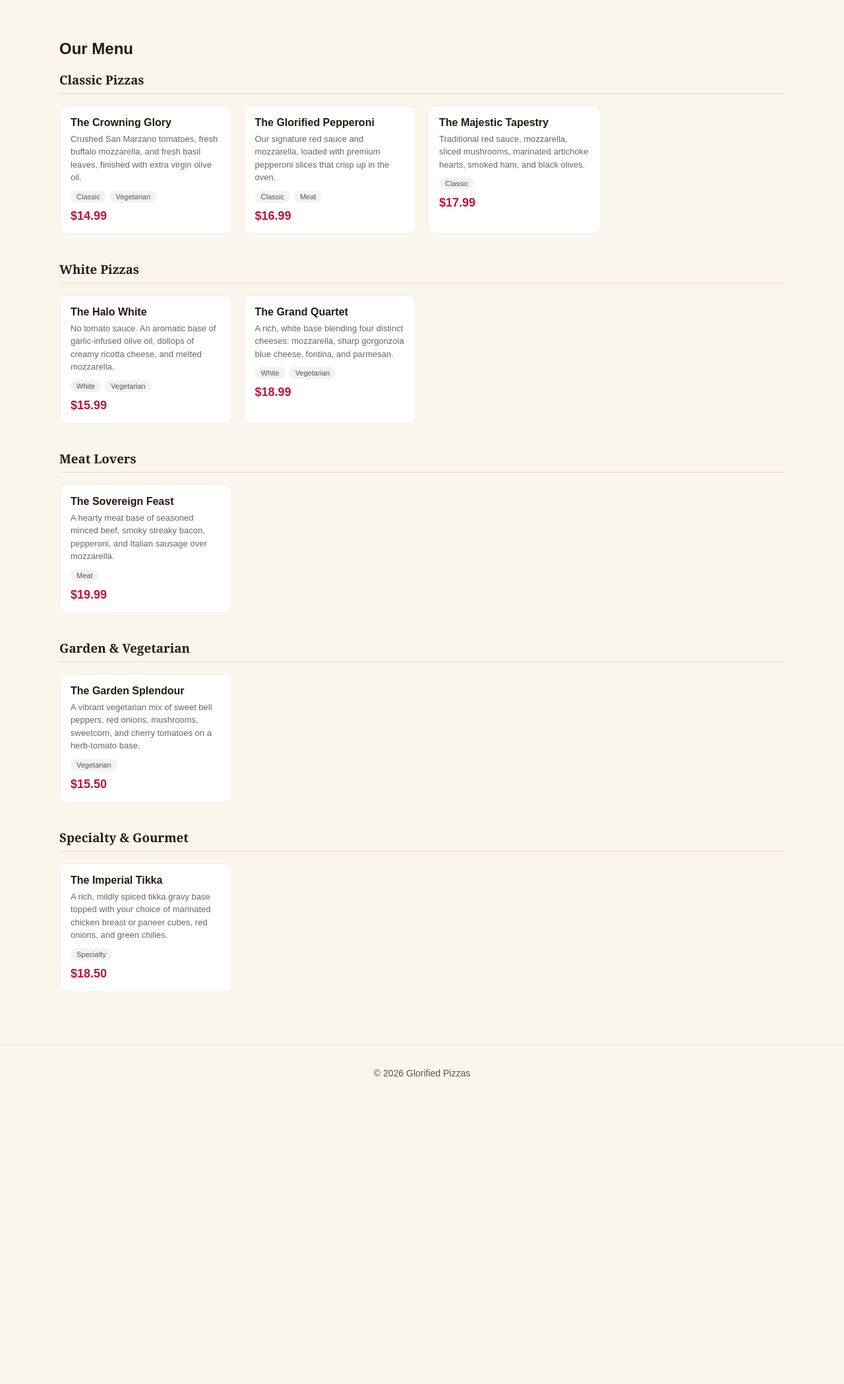
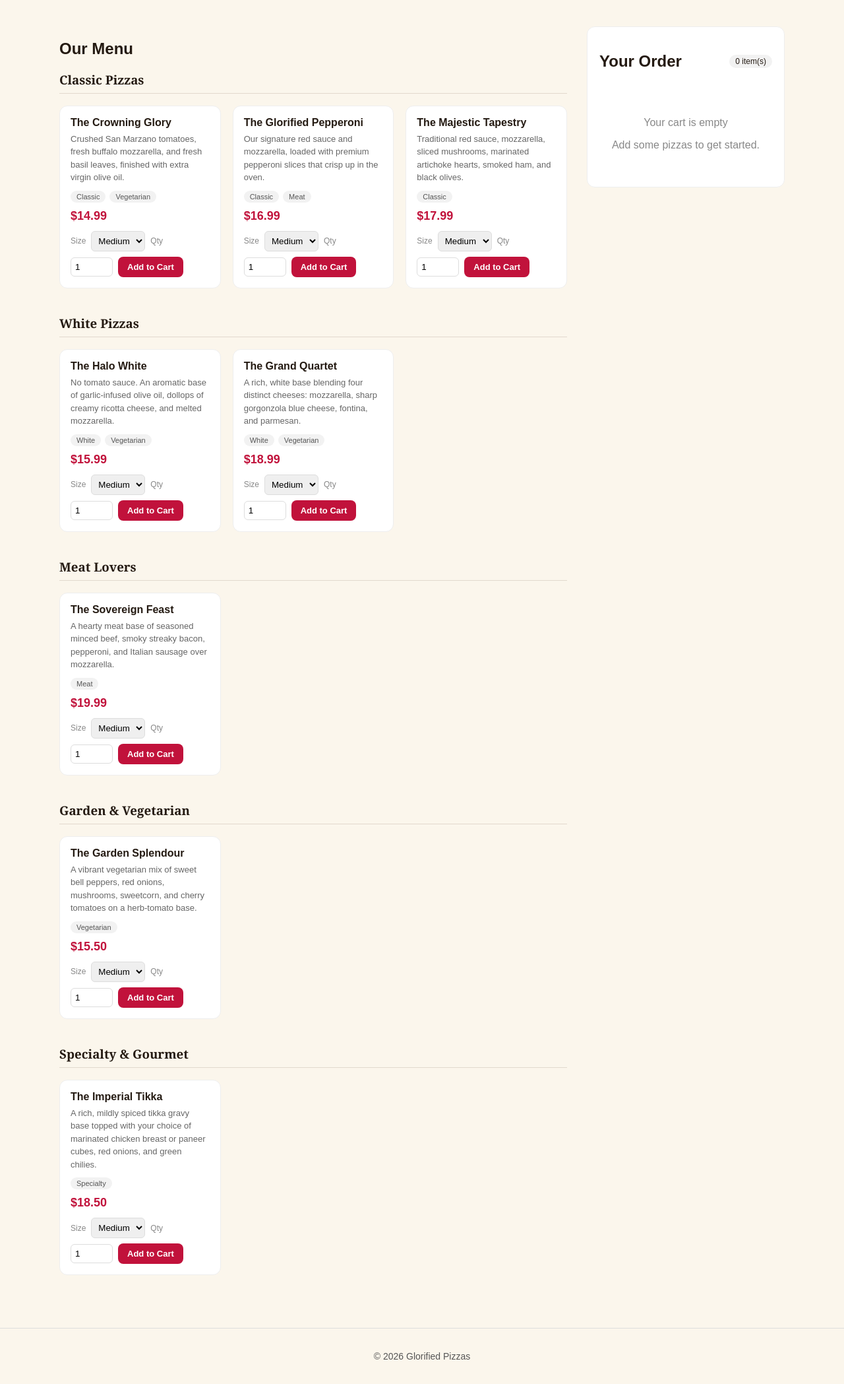
Before and after one commit to GodlyAdmin/AS91897-AS91896, a Flask app: page /menu in a window 1280 px wide. Shown: the part 67-2164 px from the top of the page at 66% size. Before the commit the page ends 1698 px from the top, so only its background shows below. Run offline with Flask 3, Linux system fonts and the light colour scheme.

Commit message:
added in add to cart options on the menu page, with siza options and a quantity selecter. and a cart section within the menu page where it shows the items in cart. with sections that only allow correct values to be inputed. and fixed the names of the buttons on the homepage

```diff
--- a/AS91897-AS91896-main/app.py
+++ b/AS91897-AS91896-main/app.py
@@ -1,6 +1,5 @@
-import os
 import json
-from flask import Flask, render_template
+from flask import Flask, render_template, request, redirect, session, url_for, flash
 
 app = Flask(__name__)
 app.secret_key = 'HunterZolomon'
@@ -12,11 +11,14 @@ def home():
     return render_template("Index.html")
 
 
-@app.route("/menu")
+@app.route('/menu')
 def menu():
     pizzas = load_pizzas()
     categories = group_by_category(pizzas)
-    return render_template('menu.html', categories=categories)
+    cart = session.get('cart', {})
+    subtotal = sum(item['price'] * item['quantity'] for item in cart.values())
+
+    return render_template('menu.html', categories=categories, cart=cart, subtotal=subtotal)
 
 
 @app.route("/orders")
@@ -49,5 +51,67 @@ def load_pizzas():
     with open('AS91897-AS91896-main/data/pizzas.json') as file:
         return json.load(file)
 
+# The multiplier for the piza size price
+SIZE_MULTIPLIER = {'S': 0.8, 'M': 1.0, 'L': 1.2, 'XL': 1.4}
+
+@app.route('/cart/add', methods=['POST'])
+def add_to_cart():
+    pizza_id = request.form.get('pizza_id')
+    size = request.form.get('size')
+    quantity = int(request.form['quantity'])
+
+    pizzas = load_pizzas()
+
+    if pizza_id not in pizzas or size not in SIZE_MULTIPLIER:
+        flash('Invalid item selected.')
+        return redirect(url_for('menu'))
+
+    if quantity <= 0 or quantity > 10:
+        flash('Quantity must be between 1 and 10.')
+        return redirect(url_for('menu'))
+
+    pizza = pizzas[pizza_id]
+    unit_price = round(pizza['base_price'] * SIZE_MULTIPLIER[size], 2)
+
+    # each pizza is imputed based on both size and pizza id so that the same pizza of different sizes can be added to the cart seperately
+    item_key = f"{pizza_id}_{size}"
+    cart = session.get('cart', {})
+
+    if item_key in cart:
+        cart[item_key]['quantity'] += quantity
+    else:
+        cart[item_key] = {
+            'name': pizza['name'],
+            'size': size,
+            'price': unit_price,
+            'quantity': quantity
+        }
+
+    session['cart'] = cart
+    session.modified = True
+
+    flash(f"{quantity} {pizza['name']} ({size}) added to cart.")
+
+    return redirect(url_for('menu'))
+
+
+@app.route('/cart/remove')
+def remove_from_cart():
+    item_key = request.args.get('item')
+    cart = session.get('cart', {})
+
+    if item_key in cart:
+        cart[item_key]['quantity'] -= 1
+        flash(f"Removed 1 {cart[item_key]['name']} from the cart.")
+
+        # Remove the line entirely once quantity reaches zero
+        if cart[item_key]['quantity'] <= 0:
+            del cart[item_key]
+
+        session['cart'] = cart
+        session.modified = True
+
+    return redirect(url_for('menu'))
+
 if __name__ == "__main__":
     app.run(debug=True)
--- a/AS91897-AS91896-main/static/css/style.css
+++ b/AS91897-AS91896-main/static/css/style.css
@@ -299,3 +299,131 @@ footer {
     font-size: 18px;
     font-weight: bold;
 }
+
+/* ---------- Shopping cart (for the menu page) ---------- */
+
+.order-page {
+    display: grid;
+    grid-template-columns: 1fr 300px;
+    gap: 30px;
+    align-items: start;
+}
+
+.add-form {
+    display: flex;
+    align-items: center;
+    gap: 8px;
+    flex-wrap: wrap;
+    margin-top: 12px;
+}
+
+.size-label {
+    font-size: 12px;
+    color: #888;
+}
+
+.add-form select,
+.add-form input[type="number"] {
+    padding: 6px;
+    border: 1px solid #ddd;
+    border-radius: 6px;
+}
+
+.add-form input[type="number"] {
+    width: 50px;
+}
+
+.add-to-cart-btn {
+    background: #C1123B;
+    color: #fff;
+    border: none;
+    border-radius: 8px;
+    padding: 8px 14px;
+    font-weight: bold;
+    font-size: 13px;
+    cursor: pointer;
+}
+
+.add-to-cart-btn:hover {
+    background: #a10f31;
+}
+
+.cart-panel {
+    position: sticky;
+    top: 20px;
+    background: #fff;
+    border: 1px solid #eee;
+    border-radius: 12px;
+    padding: 18px;
+}
+
+.cart-header {
+    display: flex;
+    justify-content: space-between;
+    align-items: center;
+    margin-bottom: 14px;
+}
+
+.cart-count {
+    background: #f2f2f2;
+    font-size: 12px;
+    padding: 3px 9px;
+    border-radius: 999px;
+}
+
+.cart-empty {
+    text-align: center;
+    color: #888;
+    padding: 20px 0;
+}
+
+.cart-items {
+    list-style: none;
+    margin: 0;
+    padding: 0;
+}
+
+.cart-item {
+    display: flex;
+    justify-content: space-between;
+    align-items: flex-start;
+    border-bottom: 1px solid #f0f0f0;
+    padding: 10px 0;
+}
+
+.cart-item-info span {
+    display: block;
+    font-size: 12px;
+    color: #888;
+}
+
+.cart-item-right {
+    display: flex;
+    align-items: center;
+    gap: 8px;
+}
+
+.cart-remove-btn {
+    background: none;
+    border: none;
+    color: #aaa;
+    cursor: pointer;
+    font-size: 14px;
+    text-decoration: none;
+}
+
+.cart-remove-btn:hover {
+    color: #C1123B;
+}
+
+.cart-footer {
+    margin-top: 14px;
+    padding-top: 14px;
+    border-top: 1px solid #eee;
+    font-weight: bold;
+}
+
+.cart-subtotal-row {
+    display: flex;
+    justify-content: space-between;
+}
--- a/AS91897-AS91896-main/templates/Index.html
+++ b/AS91897-AS91896-main/templates/Index.html
@@ -10,12 +10,12 @@
 
         <p class="hero-desc">
             Pizzas flamed within the heart of the Earth using only the finest ingredients
-            — because life's too short for ordinary pizza, You need Glorified Pizzas.
+            — because life's too short for ordinary pizza, you need Glorified Pizzas.
         </p>
 
         <div class="cta-buttons">
-            <a href="{{ url_for('checkout') }}" class="btn-primary">Order Now </a>
-            <a href="{{ url_for('menu') }}" class="btn-outline">View Menu</a>
+            <a href="{{ url_for('menu') }}" class="btn-primary">View Menu</a>
+            <a href="{{ url_for('order_history') }}" class="btn-outline">View Order History</a>
         </div>
 
         <div class="divider"></div>
--- a/AS91897-AS91896-main/templates/menu.html
+++ b/AS91897-AS91896-main/templates/menu.html
@@ -3,6 +3,8 @@
 {% block title %}Menu - Glorified Pizzas{% endblock %}
 
 {% block content %}
+<div class="order-page">
+    <div class="order-main">
         <h2>Our Menu</h2>
 
         {% for category, pizzas in categories.items() %}
@@ -20,10 +22,66 @@
                             {% endfor %}
                         </div>
                         <span class="current-price">${{ "%.2f"|format(pizza.base_price) }}</span>
+
+                        <form action="{{ url_for('add_to_cart') }}" method="POST" class="add-form">
+                            <input type="hidden" name="pizza_id" value="{{ pizza.id }}">
+
+                            <label class="size-label" for="size-{{ pizza.id }}">Size</label>
+                            <select name="size" id="size-{{ pizza.id }}">
+                                <option value="S">Small</option>
+                                <option value="M" selected>Medium</option>
+                                <option value="L">Large</option>
+                                <option value="XL">X-Large</option>
+                            </select>
+
+                            <label class="size-label" for="qty-{{ pizza.id }}">Qty</label>
+                            <input type="number" name="quantity" id="qty-{{ pizza.id }}"
+                                   value="1" min="1" max="10">
+
+                            <button type="submit" class="add-to-cart-btn">Add to Cart</button>
+                        </form>
                     </div>
                 </article>
                 {% endfor %}
             </div>
         </section>
         {% endfor %}
+    </div>
+
+    <aside class="cart-panel">
+        <div class="cart-header">
+            <h2>Your Order</h2>
+            <span class="cart-count">{{ cart|length }} item(s)</span>
+        </div>
+
+        {% if not cart %}
+        <div class="cart-empty">
+            <p class="cart-empty-title">Your cart is empty</p>
+            <p class="cart-empty-sub">Add some pizzas to get started.</p>
+        </div>
+        {% else %}
+        <ul class="cart-items">
+            {% for item_key, item in cart.items() %}
+            <li class="cart-item">
+                <div class="cart-item-info">
+                    <strong>{{ item.name }}</strong>
+                    <span>{{ item.size }} x {{ item.quantity }}</span>
+                </div>
+                <div class="cart-item-right">
+                    <span class="cart-item-price">${{ "%.2f"|format(item.price * item.quantity) }}</span>
+                    <a href="{{ url_for('remove_from_cart', item=item_key) }}" class="cart-remove-btn">&times;</a>
+                </div>
+            </li>
+            {% endfor %}
+        </ul>
+
+        <div class="cart-footer">
+            <div class="cart-subtotal-row">
+                <span>Subtotal</span>
+                <span>${{ "%.2f"|format(subtotal) }}</span>
+            </div>
+        </div>
+        {% endif %}
+    </aside>
+</div>
 {% endblock %}
```
Lines whose indentation alone changed are shown as unchanged.
